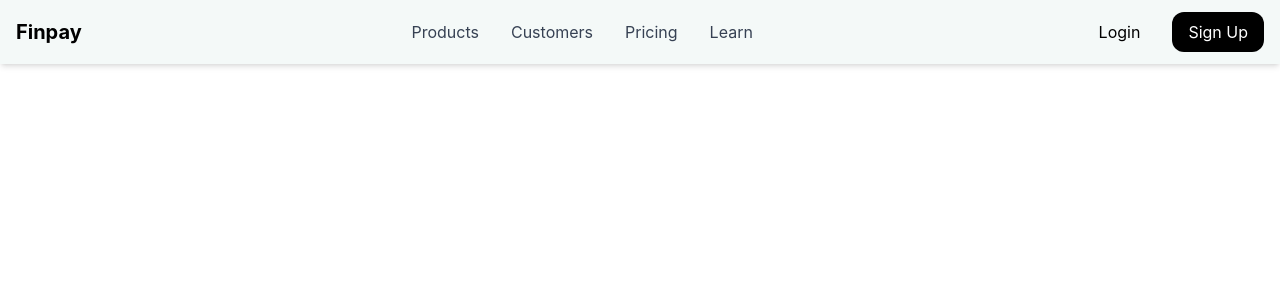
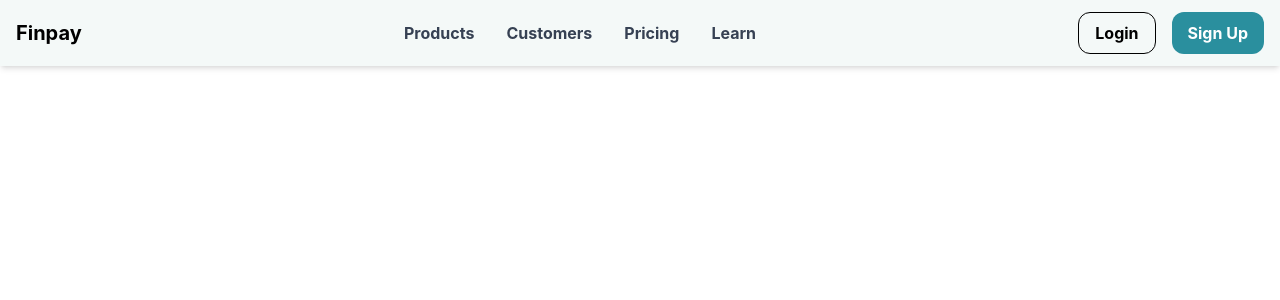
Before and after one commit to malikahsankhan/landing-pages, a Next.js app: page / in a window 1280 px wide. Shown: the top 300 px of the page. Built offline with nearby package versions, Linux system fonts and the light colour scheme.

Commit message:
update navbar

```diff
--- a/components/Navbar.tsx
+++ b/components/Navbar.tsx
@@ -10,16 +10,16 @@ export default function Navbar() {
       <div className="mx-auto flex max-w-7xl items-center justify-between px-4 py-3">
         <div className="text-xl font-bold">Finpay</div>
 
-        <ul className="hidden space-x-8 text-gray-700 md:flex">
-          <li className="cursor-pointer hover:text-black">Products</li>
-          <li className="cursor-pointer hover:text-black">Customers</li>
-          <li className="cursor-pointer hover:text-black">Pricing</li>
-          <li className="cursor-pointer hover:text-black">Learn</li>
+        <ul className="hidden space-x-8 text-gray-700 md:flex font-bold">
+          <li className="cursor-pointer hover:text-[#2a8f9e]">Products</li>
+          <li className="cursor-pointer hover:text-[#2a8f9e]">Customers</li>
+          <li className="cursor-pointer hover:text-[#2a8f9e]">Pricing</li>
+          <li className="cursor-pointer hover:text-[#2a8f9e]">Learn</li>
         </ul>
 
-        <div className="hidden space-x-4 md:flex">
-          <button className="px-4 py-2">Login</button>
-          <button className="rounded-xl bg-black px-4 py-2 text-white">
+        <div className="hidden space-x-4 md:flex font-bold">
+          <button className="px-4 py-2 rounded-xl cursor-pointer hover:bg-[#2a8f9e] hover:text-white border">Login</button>
+          <button className="rounded-xl cursor-pointer bg-[#2a8f9e] px-4 py-2 text-white">
             Sign Up
           </button>
         </div>
@@ -35,7 +35,7 @@ export default function Navbar() {
       </div>
 
       {open && (
-        <div className="space-y-4 px-4 pb-4 md:hidden">
+        <div className="space-y-4 px-4 pb-4 md:hidden font-bold">
           <ul className="flex flex-col space-y-3 text-gray-700">
             <li>Products</li>
             <li>Customers</li>
@@ -44,8 +44,8 @@ export default function Navbar() {
           </ul>
 
           <div className="flex flex-col space-y-2">
-            <button className="rounded-xl border px-4 py-2">Login</button>
-            <button className="rounded-xl bg-black px-4 py-2 text-white">
+            <button className="rounded-xl hover:bg-[#2a8f9e] border px-4 py-2 cursor-pointer">Login</button>
+            <button className="rounded-xl bg-[#2a8f9e] px-4 py-2 text-white curser-pointer">
               Sign Up
             </button>
           </div>
```
